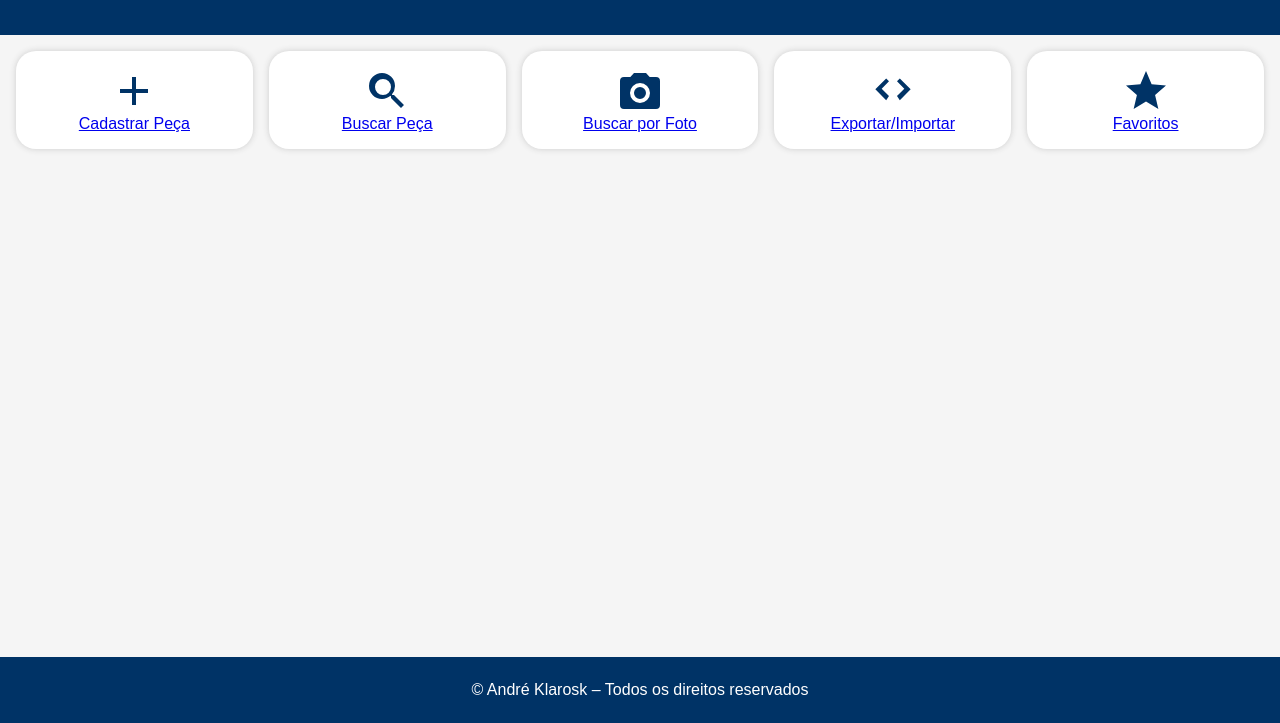
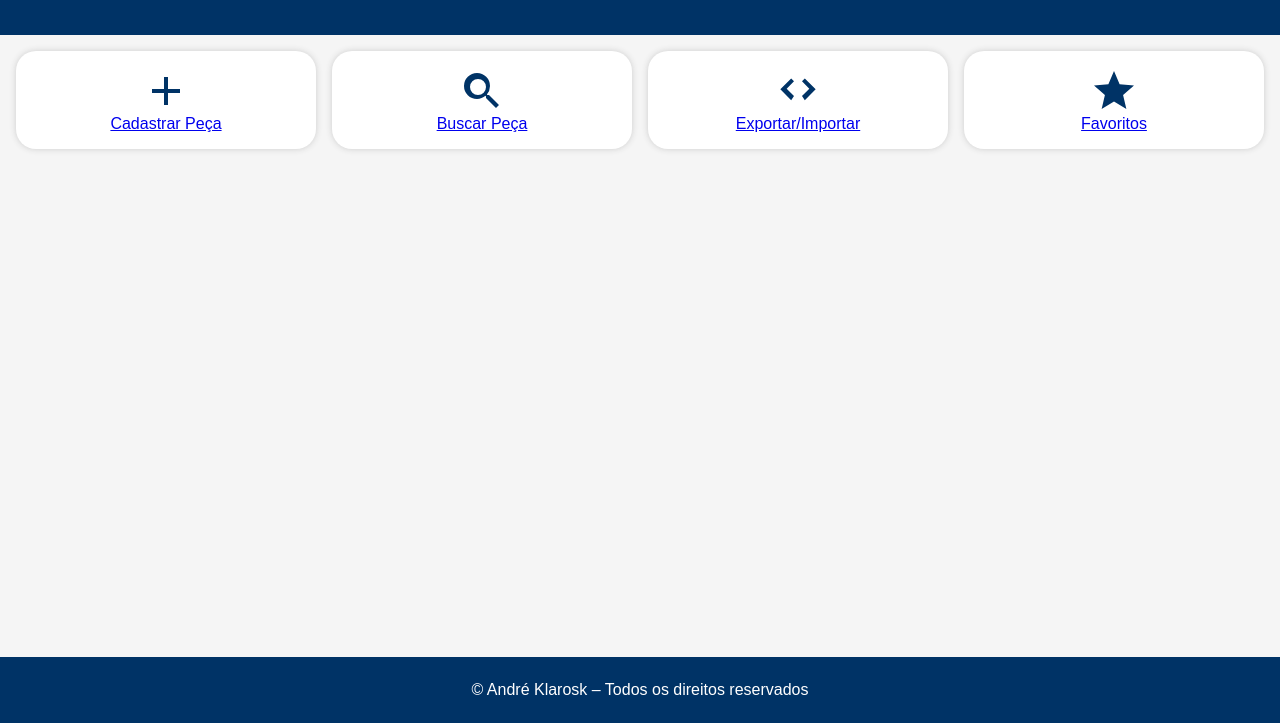
Before and after one commit to AndreKlarosk/Guia_pecas, a plain HTML site: page index.html in a window 1280 px wide. Shown: the part 77-800 px from the top of the page. Drawn offline with Linux system fonts and the light colour scheme.

Commit message:
Update index.html

```diff
--- a/index.html
+++ b/index.html
@@ -23,10 +23,6 @@
       <img src="icons/search.svg" alt="Buscar" />
       <span>Buscar Peça</span>
     </a>
-    <a href="foto.html" class="shortcut">
-        <img src="icons/camera.svg" alt="Foto" />
-        <span>Buscar por Foto</span>
-      </a>
     <a href="config.html" class="shortcut">
         <img src="icons/code.svg" alt="Backup" />
         <span>Exportar/Importar</span>
```
